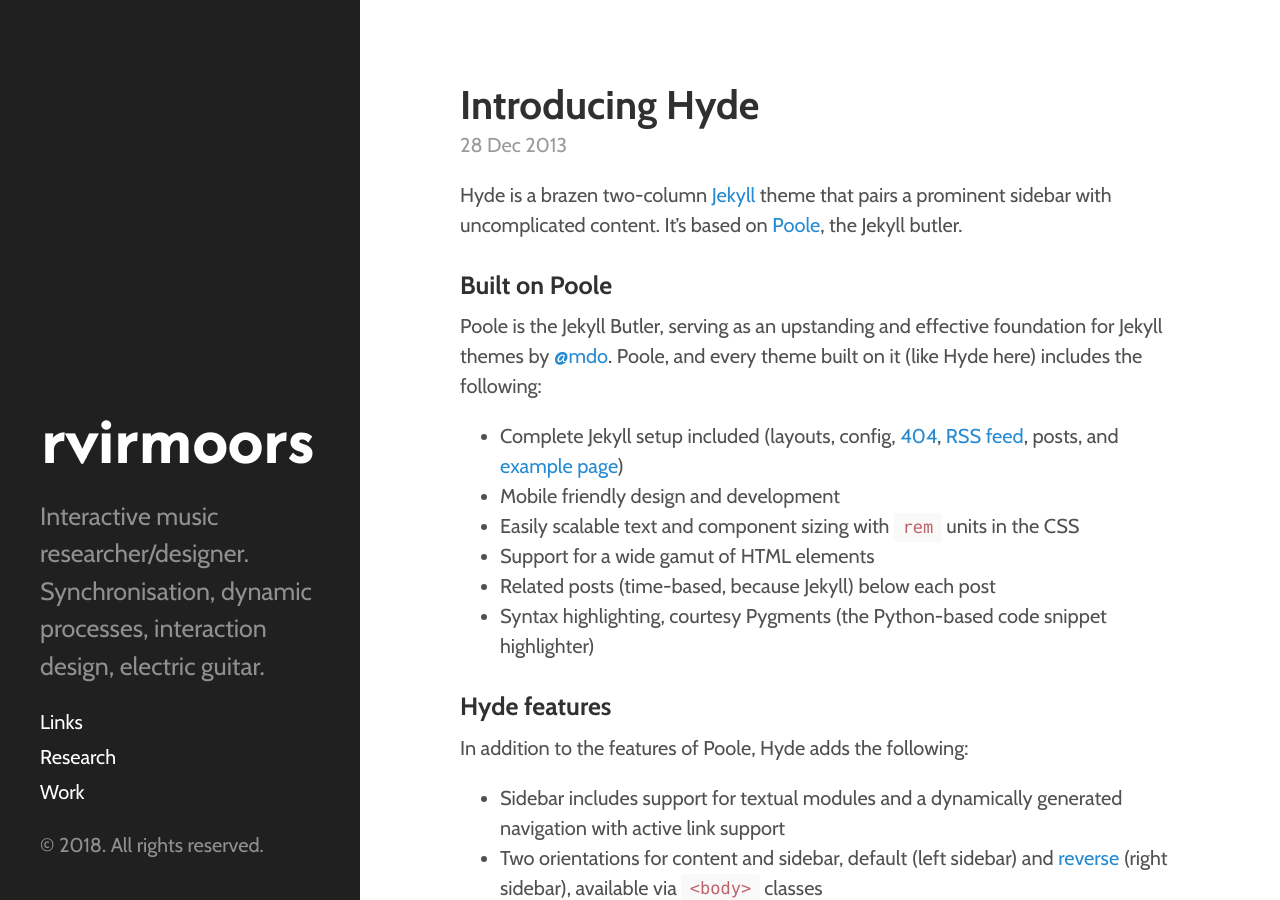
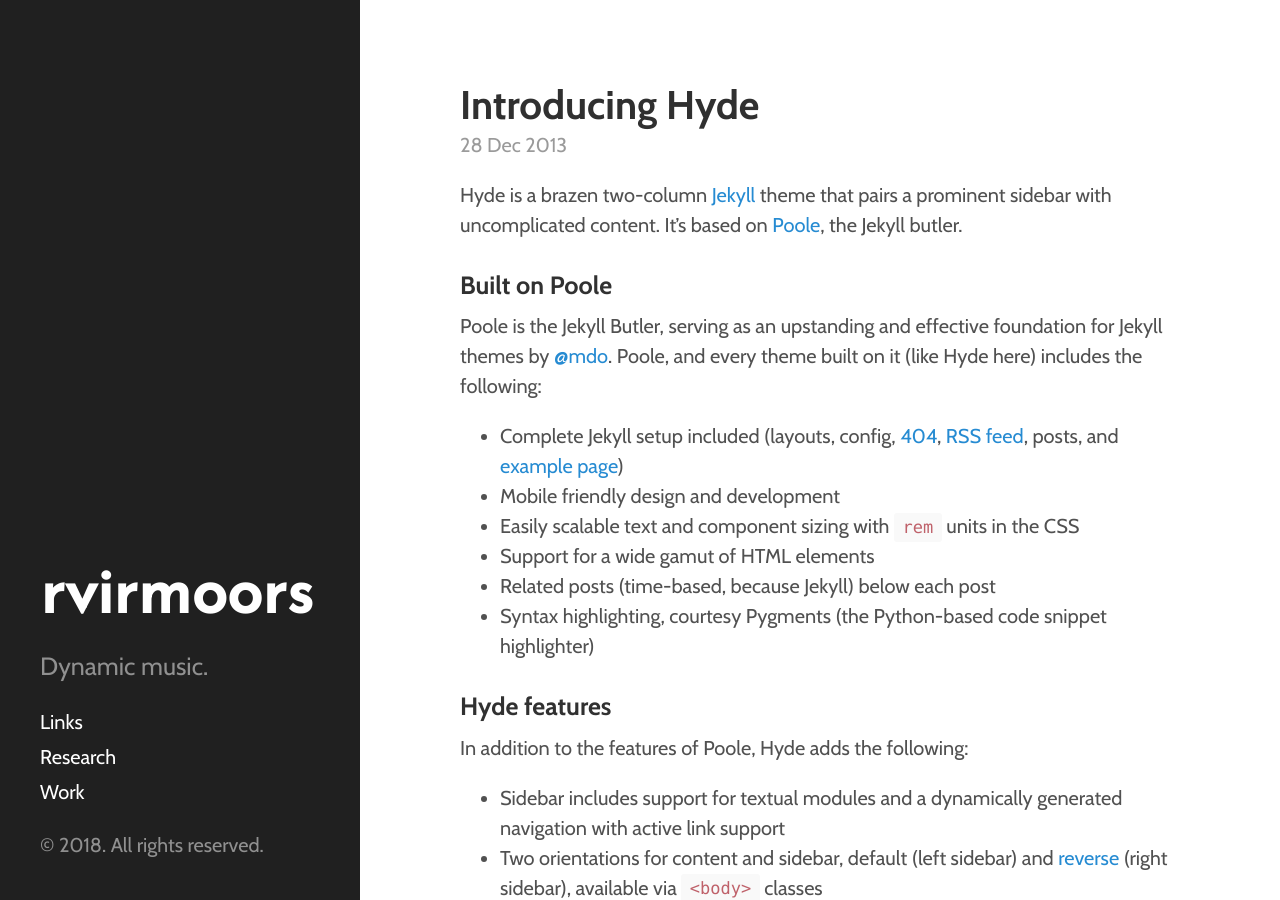
Before and after one commit to RVirmoors/rvirmoors.github.io, a Jekyll site: the page built from index.html, in a window 1280 px wide and 900 px high. Built offline with Jekyll 4.4.1, drawn with Linux system fonts in a browser that asks for light colours; the list of posts is cut into pages by our own code.

Commit message:
description

```diff
--- a/_config.yml
+++ b/_config.yml
@@ -7,8 +7,8 @@ permalink:        pretty
 
 # Setup
 title:            rvirmoors
-tagline:          'music computing research & design'
-description:      'Interactive music researcher/designer. Synchronisation, dynamic processes, interaction design, electric guitar.'
+tagline:          'Interactive music researcher/designer. Synchronisation, dynamic processes, interaction design, electric guitar.'
+description:      'Dynamic music.'
 url:              https://rvirmoors.github.io
 baseurl:          /
 
```
